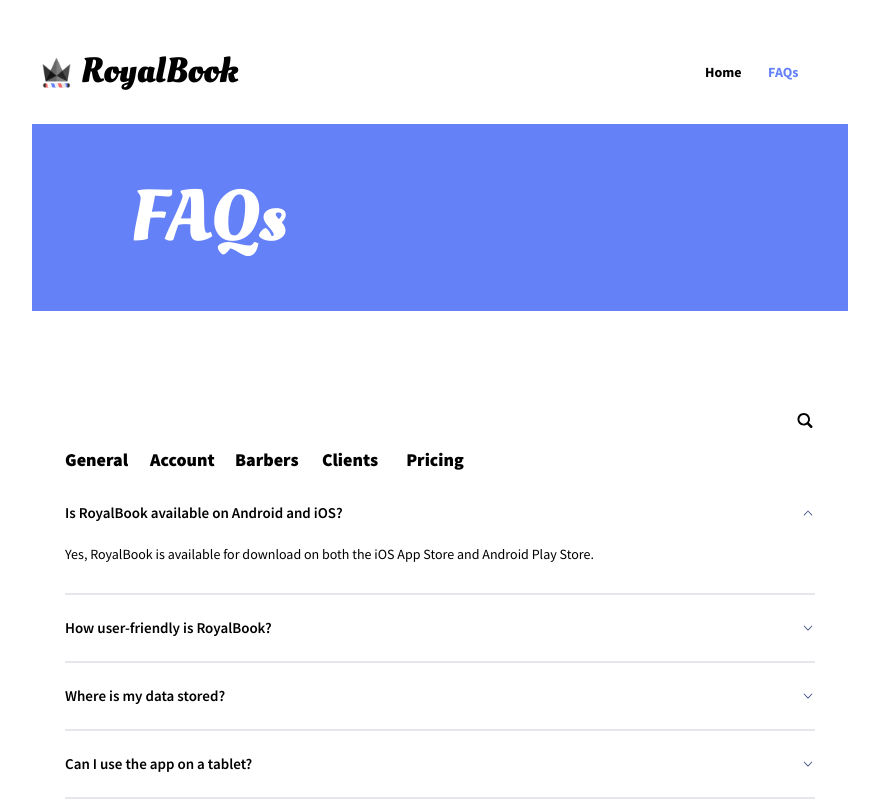
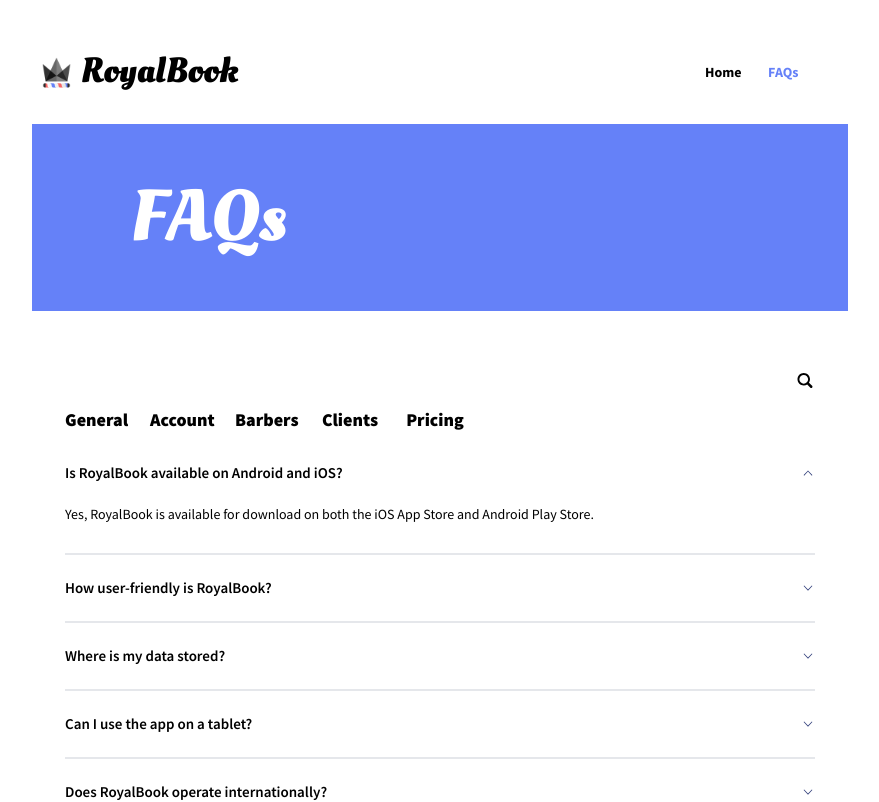
Before and after one commit to huzaifa26/royalBookJs, a React (Vite) app: page /faq in a window 1280 px wide. Shown: the top 802 px of the page, without its empty margins (200-1079 px from the left). Built offline with nearby package versions, Linux system fonts and the light colour scheme.

Commit message:
ui fixes

```diff
--- a/src/pages/FAQ.jsx
+++ b/src/pages/FAQ.jsx
@@ -137,7 +137,7 @@
       <div className='w-[63.802083333333336vw] xsm:w-[100%] sm:w-[100%] m-auto bg-[#6581F8] h-[187px] flex items-center xsm:justify-center'>
         <h1 className='fontMain text-[72px] leading-[1.25em] tracking-normal	text-white ml-[99px] xsm:ml-0'>FAQs</h1>
       </div>
-      <div className='w-[58.59375vw] xsm:w-[90%] m-auto xsm:pt-[15px] pt-[90px] pb-[30px]'>
+      <div className='w-[58.59375vw] xsm:w-[90%] m-auto xsm:pt-[15px] pt-[50px] pb-[30px]'>
         <div className='flex justify-end w-[100%] xsm:w-[100%] sm:w-[100%] m-auto'>
           <img style={showInput ? { zIndex: 100 } : {}} onClick={() => setShowInput(true)} className='transition-all duration-[0] cursor-pointer relative' src='/3844432_magnifier_search_zoom_icon.svg' alt='' />
           <input ref={inputRef} onChange={(e) => { matchText(e.target.value);setSearch(e.target.value);}} style={showInput ? { boxShadow: "0px 0px 1px 2px #6581F8", left: "-30px", maxWidth: "1000px", flex: 1 } : { left: "-30px", maxWidth: 0 }} className='relative outline-none transition-all duration-300 indent-[40px] h-[39px] text-[14px]' placeholder='Looking for something?' />
```
